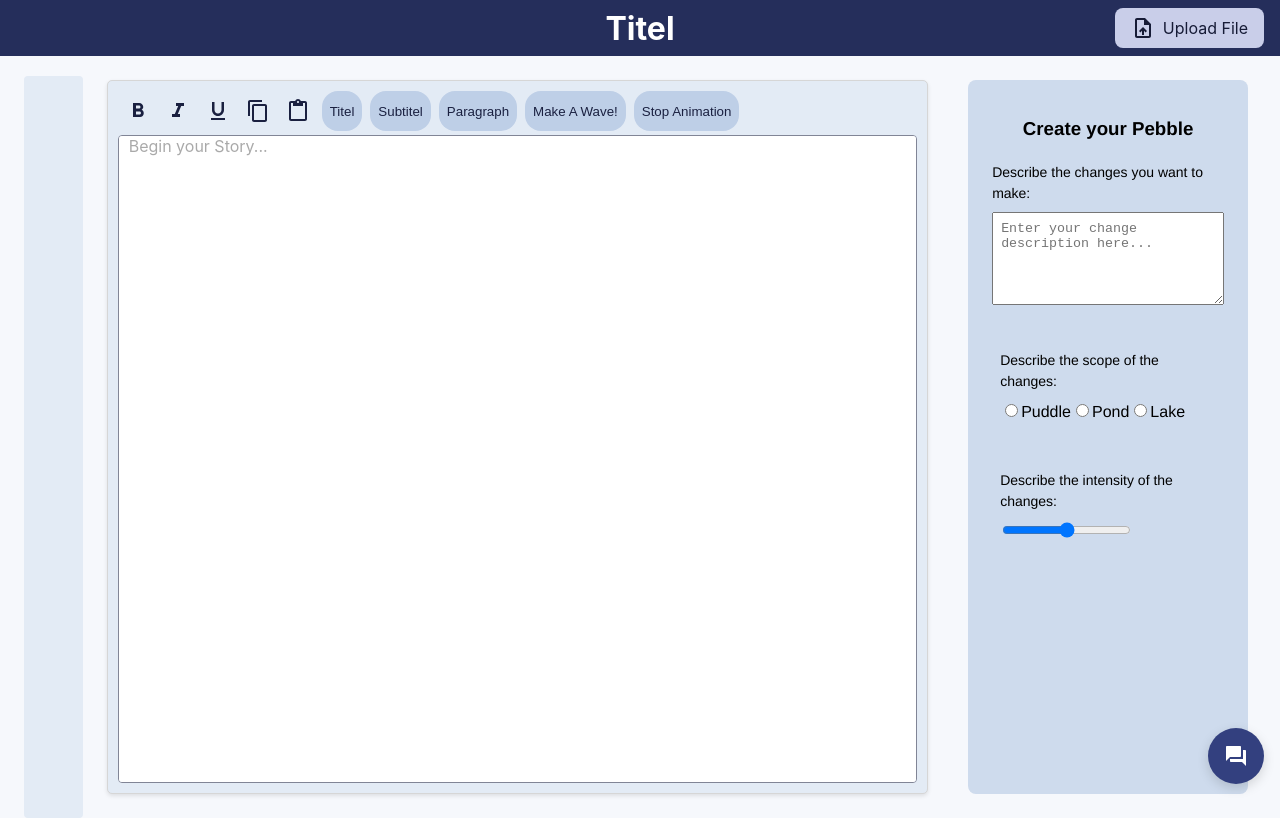
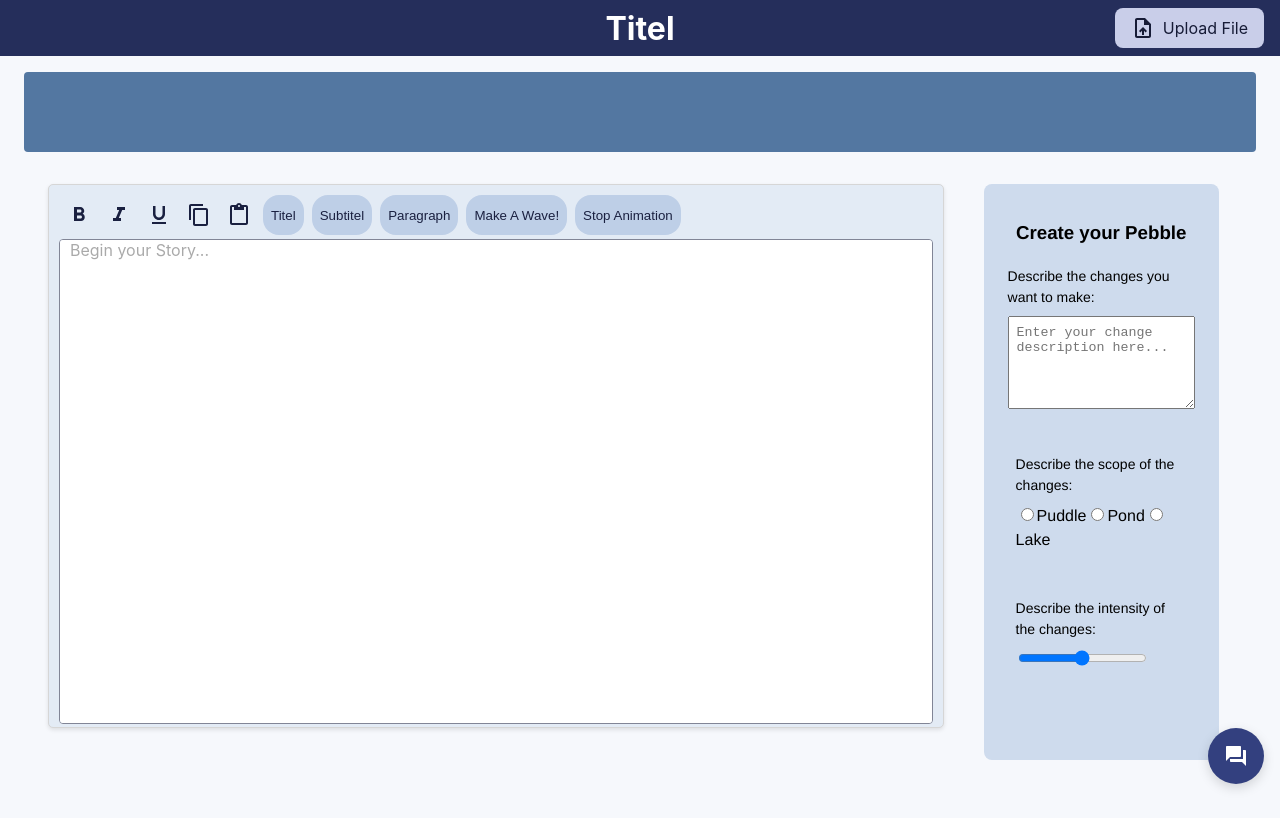
Before and after one commit to EmlMeml/thesis-project, a React (Create React App) app: page / in a window 1280 px wide. Built offline with nearby package versions, Linux system fonts and the light colour scheme.

Commit message:
Layout Changes

```diff
--- a/src/App.js
+++ b/src/App.js
@@ -37,11 +37,13 @@ function App() {
     <div className="App">
       <TopBar onFileLoad={handleFileLoad} />
       <div id="main-content">
-        <TextNav />
+        <div id="text-navigation">
+          <TextNav />
+        </div>
         <div id="editor-container">
           <MyEditor fileText={fileText} onContentChange={setEditorContent} />
+          <ChangeCreator />
         </div>
-        <ChangeCreator />
         <MyChat />
       </div>
     </div>
--- a/src/css/App.css
+++ b/src/css/App.css
@@ -49,24 +49,36 @@ body{
 }
 
 #text-nav {
-  width: 5%;
+  position: relative;
+  top: 0px;
+  left: 24px;
+  right: 24px;
+  width: calc(100% - 48px);
+  height: 80px;
+  margin: 16px 0;
   border-radius: 4px;
-  background-color: #e3ebf5;
-  margin-top: 20px;
-  margin-left:24px;
+  background-color: #5377a1;
+  box-sizing: border-box;
 }
 
 #editor-container {
-  width: 70%;
-  margin: 16px;
-  padding: 8px;
+  display: flex;
+  flex-direction: row;
+  gap: 24px;
+  position: relative;
+  width: 100%;
+  margin: 0px 16px 16px;
+  padding-left: 32px;
+  padding-top: 16px;
   font-size: 16px;
-  align-content: right;
-
+  box-sizing: border-box;
+  height: calc(100vh - 240px);
 }
 
+
 .editorEditable{
-  height: 81vh;
+  height: 93%;
+  width: 100%;
   box-sizing: border-box;
   overflow: auto;
   border: 1px solid #818596;
@@ -104,5 +116,5 @@ body{
 
 #main-content {
   display: flex;
-
+  flex-direction: column;
 }
--- a/src/css/form.css
+++ b/src/css/form.css
@@ -1,10 +1,11 @@
 #change-creator {
     background-color: #cedbed;
-    margin: 24px 32px 24px 16px;
+    margin: 0px 24px 0px 16px;
     border-radius: 8px;
     padding: 16px 24px 16px 24px;
     font: 100%/1.5 "Helvetica Neue", Helvetica, Arial, sans-serif;
-
+    width: 15%;
+    height: 100%;
 }
 
 #change-creator p {
--- a/src/custom/advancedEditor.js
+++ b/src/custom/advancedEditor.js
@@ -150,6 +150,7 @@ function TextEditor({ editor }) {
                 backgroundColor: "#e3ebf5",
                 color: "#000000",
                 textAlign: "start",
+                width:"70%",
                 padding: "10px",
                 borderRadius: "5px",
                 border: "1px solid #d6d6d6",
```
